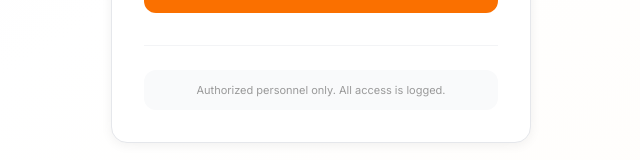
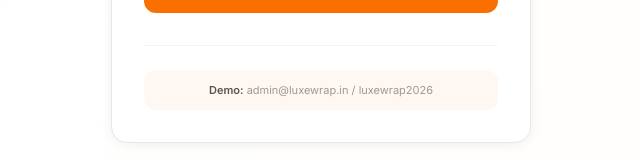
Before and after one commit to aamirldz/Coverly, a Next.js app: page /admin/login in a window 1280 px wide. Shown: the part 520-680 px from the top of the page, without its empty margins (319-959 px from the left). Built offline with nearby package versions, Linux system fonts and the light colour scheme.

Commit message:
fix: restore hero video, demo login hint, lazy-load for performance

```diff
--- a/src/app/admin/login/page.tsx
+++ b/src/app/admin/login/page.tsx
@@ -163,11 +163,11 @@
             </button>
           </form>
 
-          {/* Security note */}
+          {/* Hint */}
           <div className="mt-8 pt-6 border-t border-gray-100">
-            <div className="bg-gray-50 rounded-xl px-4 py-3">
+            <div className="bg-accent/5 rounded-xl px-4 py-3">
               <p className="text-[11px] text-text-muted text-center font-body">
-                Authorized personnel only. All access is logged.
+                <span className="font-semibold text-text-secondary">Demo:</span> admin@luxewrap.in / luxewrap2026
               </p>
             </div>
           </div>
--- a/src/app/page.tsx
+++ b/src/app/page.tsx
@@ -1,15 +1,18 @@
 "use client";
 
+import dynamic from "next/dynamic";
 import Navbar from "@/components/ui/Navbar";
 import AnnouncementBar from "@/components/ui/AnnouncementBar";
 import HeroSection from "@/components/sections/HeroSection";
 import TrustSection from "@/components/sections/TrustSection";
-import PhoneModelSelector from "@/components/sections/PhoneModelSelector";
-import TrendingCarousel from "@/components/sections/TrendingCarousel";
-import TestimonialsSection from "@/components/sections/TestimonialsSection";
 import Footer from "@/components/ui/Footer";
 import WhatsAppButton from "@/components/ui/WhatsAppButton";
 import CartSidebar from "@/components/cart/CartSidebar";
+
+// Lazy-load below-fold sections for faster initial load
+const PhoneModelSelector = dynamic(() => import("@/components/sections/PhoneModelSelector"), { ssr: false });
+const TrendingCarousel = dynamic(() => import("@/components/sections/TrendingCarousel"), { ssr: false });
+const TestimonialsSection = dynamic(() => import("@/components/sections/TestimonialsSection"), { ssr: false });
 
 // ═══════════════════════════════════════════
 // HOMEPAGE — Compact page assembly
--- a/src/components/sections/HeroSection.tsx
+++ b/src/components/sections/HeroSection.tsx
@@ -41,6 +41,7 @@
         loop
         muted
         playsInline
+        preload="auto"
         className="absolute inset-0 w-full h-full object-cover z-[0]"
       >
         <source src="/hero-background.mp4" type="video/mp4" />
```
